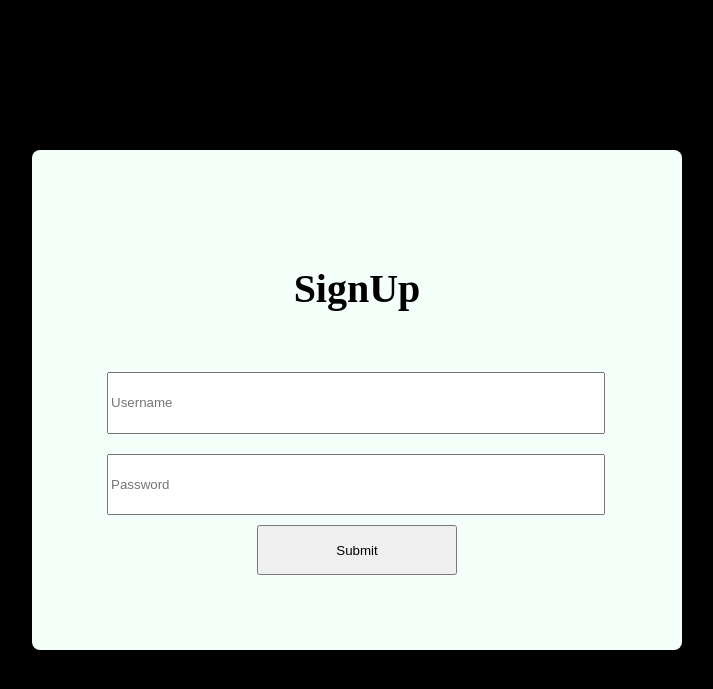
After one commit to DjDesh123/AES-password-manager, a Flask app: page /signUp in a window 1280 px wide. The commit adds this page. Shown: the top 689 px of the page, without its empty margins (283-996 px from the left). Run offline with Flask 3, Linux system fonts and the light colour scheme.

Commit message:
created the SignUp.html using jinja to reduce repeated code

```diff
--- a/templates/LogIn.html
+++ b/templates/LogIn.html
@@ -3,7 +3,7 @@
     <head>
         <meta charset="UTF-8">
         <link rel="stylesheet" type="text/css" href="/static/styles/LogIn.css">
-        <title>Login Page</title>
+        <title>{% block title %}Login Page{% endblock %}</title>
 
         <!-- this is to initalise the login.js script to use for the buttons -->
         <script>
@@ -11,7 +11,7 @@
         </script>
 
     </head>
-
+    {% block content %}
         <body class="body">
             <!-- this is for the log in page and setting up the buttons -->
 
@@ -36,4 +36,5 @@
             </div>
 
         </body>
+    {% endblock %}
 </html>
--- /dev/null
+++ b/templates/SignUp.html
@@ -0,0 +1,20 @@
+{%  extends "LogIn.html" %}
+
+{% block title %}Sign Up{% endblock %}
+
+{% block content %}   <!-- this is for the log in page and setting up the buttons -->
+    <div class="LoginContainer">
+
+        <p class = "TextCentered"> SignUp</p>
+
+        <label for="username"></label>
+        <input type="text" id="username"  name ="username" placeholder="Username" class="ResizedTextBox">
+
+        <label for="password"></label>
+        <input type="password" id="password" name ="password" placeholder="Password" class="ResizedTextBox">
+
+        <div class="ButtonContainer">
+            <input type="submit" id="CreateAccount" value="Submit" class="ResizedButtons">
+        </div>
+    </div>
+{% endblock %}
```
Lines whose indentation alone changed are shown as unchanged.
